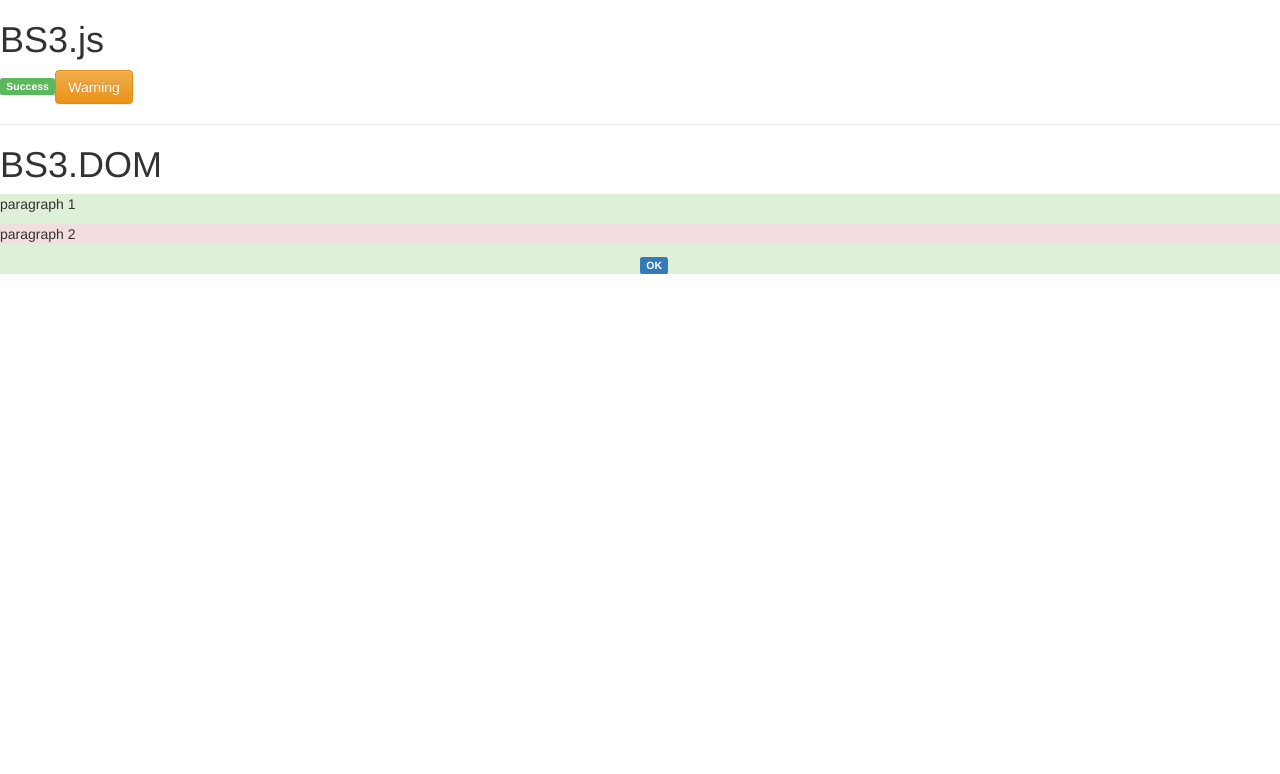
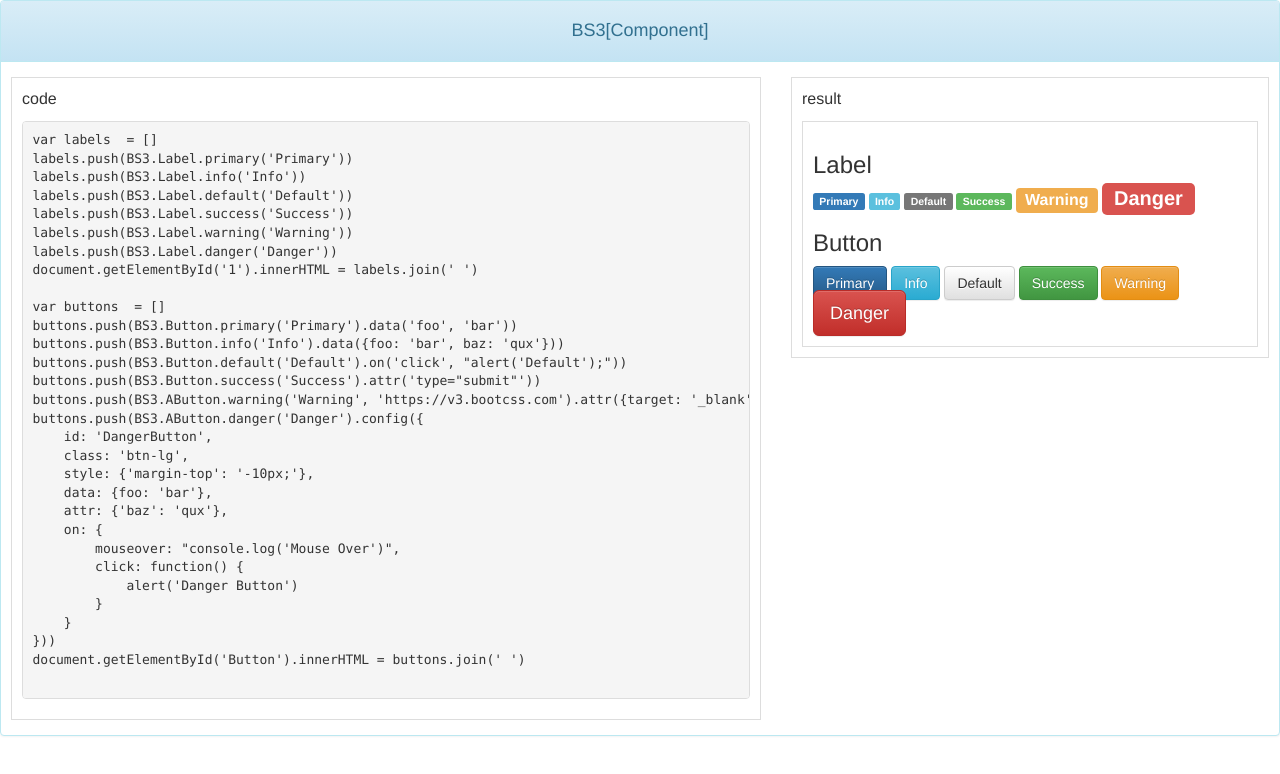
Before and after one commit to wicky4github/bs3-gulp, a website: page demo/index.html in a window 1280 px wide. Drawn offline with nearby package versions, Linux system fonts and the light colour scheme.

Commit message:
fix Readme, Element.on(), modify demo.html

```diff
--- a/demo/index.html
+++ b/demo/index.html
@@ -12,16 +12,102 @@
     <link rel="stylesheet" href="https://cdn.bootcss.com/bootstrap/3.3.7/css/bootstrap-theme.min.css">
     <script src="https://cdn.bootcss.com/bootstrap/3.3.7/js/bootstrap.min.js"></script>
     <script src="../src/bs3.js"></script>
+    <style>
+        .row {padding: 0 10px;}
+        .col {border: 1px solid #ddd; padding: 10px;}
+        .col p {font-size: 16px;}
+        .col>p+* {border: 1px solid #ddd;display: block;}
+        .left {float: left;}
+        .left>p+* {min-height: 80px;}
+        .right>p+* {min-height: 80px;padding: 10px;}
+    </style>
 </head>
 
 <body>
-    <h1>BS3.js</h1>
-    <div id="div"></div>
-    <script src="../draft/bs3.js"></script>
-    <hr>
-    <h1>BS3.DOM</h1>
-    <div id="dom"></div>
-    <script src="../draft/dom.v2.js"></script>
+    <div class="panel panel-info">
+        <div class="panel-heading">
+            <h4 class="text-center">BS3[Component]</h4>
+        </div>
+        <div class="panel-body">
+            <div class="row">
+                <div class="col left" style="width: 750px;">
+                    <p>code</p>
+                    <pre>
+var labels  = []
+labels.push(BS3.Label.primary('Primary'))
+labels.push(BS3.Label.info('Info'))
+labels.push(BS3.Label.default('Default'))
+labels.push(BS3.Label.success('Success'))
+labels.push(BS3.Label.warning('Warning'))
+labels.push(BS3.Label.danger('Danger'))
+document.getElementById('1').innerHTML = labels.join('&nbsp;')
+
+var buttons  = []
+buttons.push(BS3.Button.primary('Primary').data('foo', 'bar'))
+buttons.push(BS3.Button.info('Info').data({foo: 'bar', baz: 'qux'}))
+buttons.push(BS3.Button.default('Default').on('click', "alert('Default');"))
+buttons.push(BS3.Button.success('Success').attr('type="submit"'))
+buttons.push(BS3.AButton.warning('Warning', 'https://v3.bootcss.com').attr({target: '_blank'}))
+buttons.push(BS3.AButton.danger('Danger').config({
+    id: 'DangerButton',
+    class: 'btn-lg',
+    style: {'margin-top': '-10px;'},
+    data: {foo: 'bar'},
+    attr: {'baz': 'qux'},
+    on: {
+        mouseover: "console.log('Mouse Over')",
+        click: function() {
+            alert('Danger Button')
+        }
+    }
+}))
+document.getElementById('Button').innerHTML = buttons.join('&nbsp;')
+                    </pre>
+                </div>
+                <div class="col right" style="margin-left: 780px;">
+                    <p>result</p>
+                    <div id="1">
+                        <h3>Label</h3>
+                        <div id="Label"></div>
+                        <script>
+                            var labels  = []
+                            labels.push(BS3.Label.primary('Primary'))
+                            labels.push(BS3.Label.info('Info').id('InfoLabel'))
+                            labels.push(BS3.Label.default('Default').class('class-1'))
+                            labels.push(BS3.Label.success('Success').class(['class-2', 'class-3']))
+                            labels.push(BS3.Label.warning('Warning').style('font-size: 16px;'))
+                            labels.push(BS3.Label.danger('Danger').style({'font-size': '20px'}))
+                            document.getElementById('Label').innerHTML = labels.join('&nbsp;')
+                        </script>
+                        <h3>Button</h3>
+                        <div id="Button"></div>
+                        <script>
+                            var buttons  = []
+                            buttons.push(BS3.Button.primary('Primary').data('foo', 'bar'))
+                            buttons.push(BS3.Button.info('Info').data({foo: 'bar', baz: 'qux'}))
+                            buttons.push(BS3.Button.default('Default').on('click', "alert('Default');"))
+                            buttons.push(BS3.Button.success('Success').attr('type="submit"'))
+                            buttons.push(BS3.AButton.warning('Warning', 'https://v3.bootcss.com').attr({target: '_blank'}))
+                            buttons.push(BS3.AButton.danger('Danger').config({
+                                id: 'DangerButton',
+                                class: 'btn-lg',
+                                style: {'margin-top': '-10px;'},
+                                data: {foo: 'bar'},
+                                attr: {'baz': 'qux'},
+                                on: {
+                                    mouseover: "console.log('Mouse Over')",
+                                    click: function() {
+                                        alert('Danger Button')
+                                    }
+                                }
+                            }))
+                            document.getElementById('Button').innerHTML = buttons.join('&nbsp;')
+                        </script>
+                    </div>
+                </div>
+            </div>
+        </div>
+    </div>
 </body>
 
 </html>
--- a/package.json
+++ b/package.json
@@ -4,7 +4,7 @@
   "description": "bs3.js",
   "main": "bs3.js",
   "scripts": {
-    "start": "gulp serve",
+    "dev": "gulp serve",
     "build": "gulp"
   },
   "author": "Wicky",
--- a/src/BS3.js
+++ b/src/BS3.js
@@ -1,6 +1,9 @@
-;(function(window, undefined) {
+;
+(function(window, undefined) {
     // global object
-    var BS3 = {};
+    var BS3 = {
+        annoymousEvents: {}
+    };
 
     /**
      * string format prototype
@@ -123,6 +126,40 @@
                 }
             }
             return this.attr(data);
+        },
+
+        on: function() {
+            // concrete operation
+            function on(eventType, fn) {
+                if (typeof fn === 'function') {
+                    var callback = fn;
+                    var name = '_' + new Date().getTime();
+                    BS3.annoymousEvents[name] = callback;
+                    fn = 'BS3.annoymousEvents.' + name + '()';
+                }
+                // check " using correctly
+                var marksMatch = fn.match(/"/g);
+                var marks = marksMatch ? marksMatch.length : 0;
+                var validMarksMatch = fn.match(/\\\"/g);
+                var validMarks = validMarksMatch ? validMarksMatch.length : 0;
+                if (marks > 0 && marks != validMarks) {
+                    throw new Error('Invalid on' + eventType + ' function because of using ["] without adding slashes correctly. You should add slashes like [\\\\\\"] which is not as good as using [\']');
+                }
+                return this.attr('on' + eventType + '="' + fn + '"');
+            }
+            // check arugments
+            if (arguments.length == 2) {
+                var eventType = arguments[0];
+                var fn = arguments[1];
+                return on.apply(this, [eventType, fn]);
+            } else {
+                var events = arguments[0];
+                for (var eventType in events) {
+                    var fn = events[eventType];
+                    on.apply(this, [eventType, fn]);
+                }
+                return this;
+            }
         },
 
         attr: function(extras) {
```
Also changed, not shown: README.md, dist/bs3.min.js.
